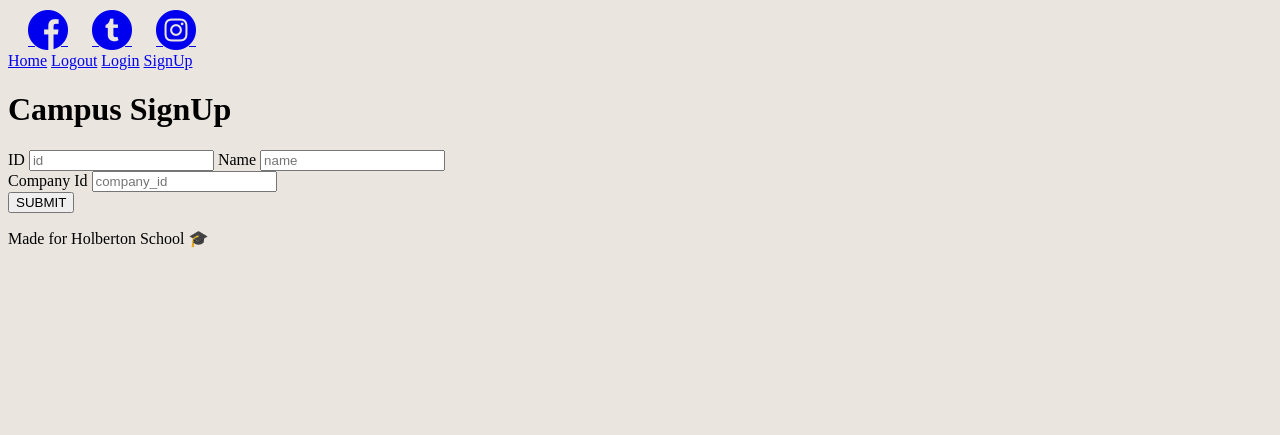
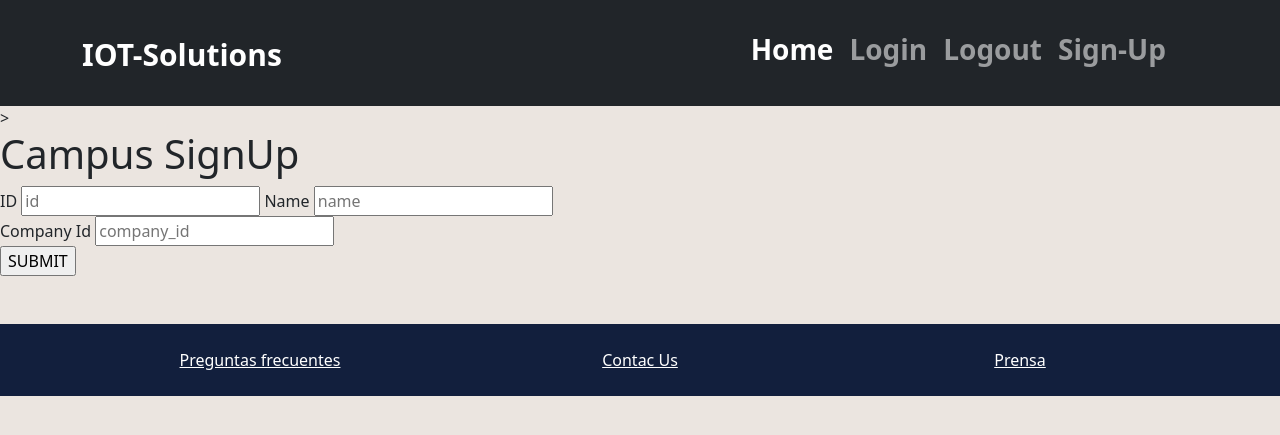
Before and after one commit to lemejiamo/IOT_Solutions, a Flask app: page /api/v1/sign-up/campus in a window 1280 px wide. Shown: the top 435 px of the page. Run offline with Flask 2, Linux system fonts and the light colour scheme.

Commit message:
changes in base.htm to implement boostrap

```diff
--- a/api/v1/templates/base.html
+++ b/api/v1/templates/base.html
@@ -4,29 +4,43 @@
 <head>
     <meta charset="UTF-8">
     <meta name="viewport" content="width=device-width, initial-scale=1.0">
+    <link href="https://cdn.jsdelivr.net/npm/bootstrap@5.1.3/dist/css/bootstrap.min.css" rel="stylesheet" integrity="sha384-1BmE4kWBq78iYhFldvKuhfTAU6auU8tT94WrHftjDbrCEXSU1oBoqyl2QvZ6jIW3" crossorigin="anonymous">
+    <link rel="stylesheet" href="{{ url_for('static' , filename='css/font/flaticon.css') }}">
     <link rel="stylesheet" href="{{ url_for('static' , filename='css/main.css') }}">
-  <link rel="stylesheet" href="{{ url_for('static' , filename='css/font/flaticon.css') }}">
     <link rel="shortcut icon" href="../static/img/...">
-  <title>{% block title %}Home{% endblock %}</title>
+    <title>{% block title %}IOT-Solutions{% endblock %}</title>
 </head>
 
 
 <body>
+    <!--------------------- HEADER ------------------------------>
     <header>
-    <section class="header-icons-container">
-      <div class="icons">
-        <a href="/"> <span class="flaticon-001-facebook"></span></a>
-        <a href="/"> <span class="flaticon-002-twitter"></span></a>
-        <a href="/"> <span class="flaticon-011-instagram"></span></a>
+        <nav id="header" class="navbar navbar-expand-lg navbar-dark bg-dark">
+        <div class="container">
+            <p class="navbar-brand pt-4 fw-bold" href="#">IOT-Solutions</p>
+            <button class="navbar-toggler" type="button" data-bs-toggle="collapse" data-bs-target="#navbarSupportedContent" aria-controls="navbarSupportedContent" aria-expanded="false" aria-label="Toggle navigation">
+            <span class="navbar-toggler-icon"></span>
+            </button>
+            <div class="collapse navbar-collapse" id="navbarSupportedContent">
+                <ul class="navbar-nav ms-auto mb-2 pe-4 fs-3 text fw-bold">
+                    <li class="nav-item">
+                        <a class="nav-link active" aria-current="page" href="#">Home</a>
+                    </li>
+                    <li class="nav-item">
+                        <a class="nav-link" href="#">Login</a>
+                    </li>
+                    <li class="nav-item">
+                        <a class="nav-link" href="#">Logout</a>
+                    </li>
+                    <li class="nav-item">
+                        <a class="nav-link" href="#">Sign-Up</a>
+                    </li>
+                </ul>
             </div>
-      <nav class="nav-items">
-        <a class="items-nav" id="home" href="/">Home</a>
-        <a class="items-nav" id="logout" href="/api/v1/logout">Logout</a>
-        <a class="items-nav" id="login" href="/api/v1/login">Login</a>
-        <a class="items-nav" id="signUp" href="/api/v1/signup">SignUp</a>
-      </nav>
-    </section>
+        </div>
+    </nav>>
     </header>
+    <!--------------------- /HEADER ------------------------------>
     {% with messages = get_flashed_messages(with_categories=true) %}
         {% if messages %}
             {% for category, message in messages %}
@@ -49,13 +63,31 @@
         {% endif %}
     {% endwith %}
 
-  <main class="">
+    <!--------------------- MAIN  ------------------------------->
     {% block content %}
     {% endblock %}
-  </ma>
-  <footer>
-    <p> Made for Holberton School 🎓</p>
+    <!--------------------- /MAIN  ------------------------------>
+
+    <!--------------------- FOOTER ---------------------------->
+    <footer id="footer" class="pb-4 pt-4 mt-5">
+        <div class="container">
+            <div class="row text-center">
+                <div class="col-12 col-lg">
+                    <a href="#">Preguntas frecuentes</a>
+                </div>
+                <div class="col-12 col-lg">
+                    <a href="#">Contac Us</a>
+                </div>
+                <div class="col-12 col-lg">
+                    <a href="#">Prensa</a>
+                </div>
+            </div>
+        </div>
     </footer>
+    <!---------------------  /FOOTER ------------------------------>
+
+    <script src="https://cdn.jsdelivr.net/npm/bootstrap@5.0.2/dist/js/bootstrap.bundle.min.js" integrity="sha384-MrcW6ZMFYlzcLA8Nl+NtUVF0sA7MsXsP1UyJoMp4YLEuNSfAP+JcXn/tWtIaxVXM" crossorigin="anonymous"></script>
+
 </body>
 
 </html>
```
Lines whose indentation alone changed are shown as unchanged.
